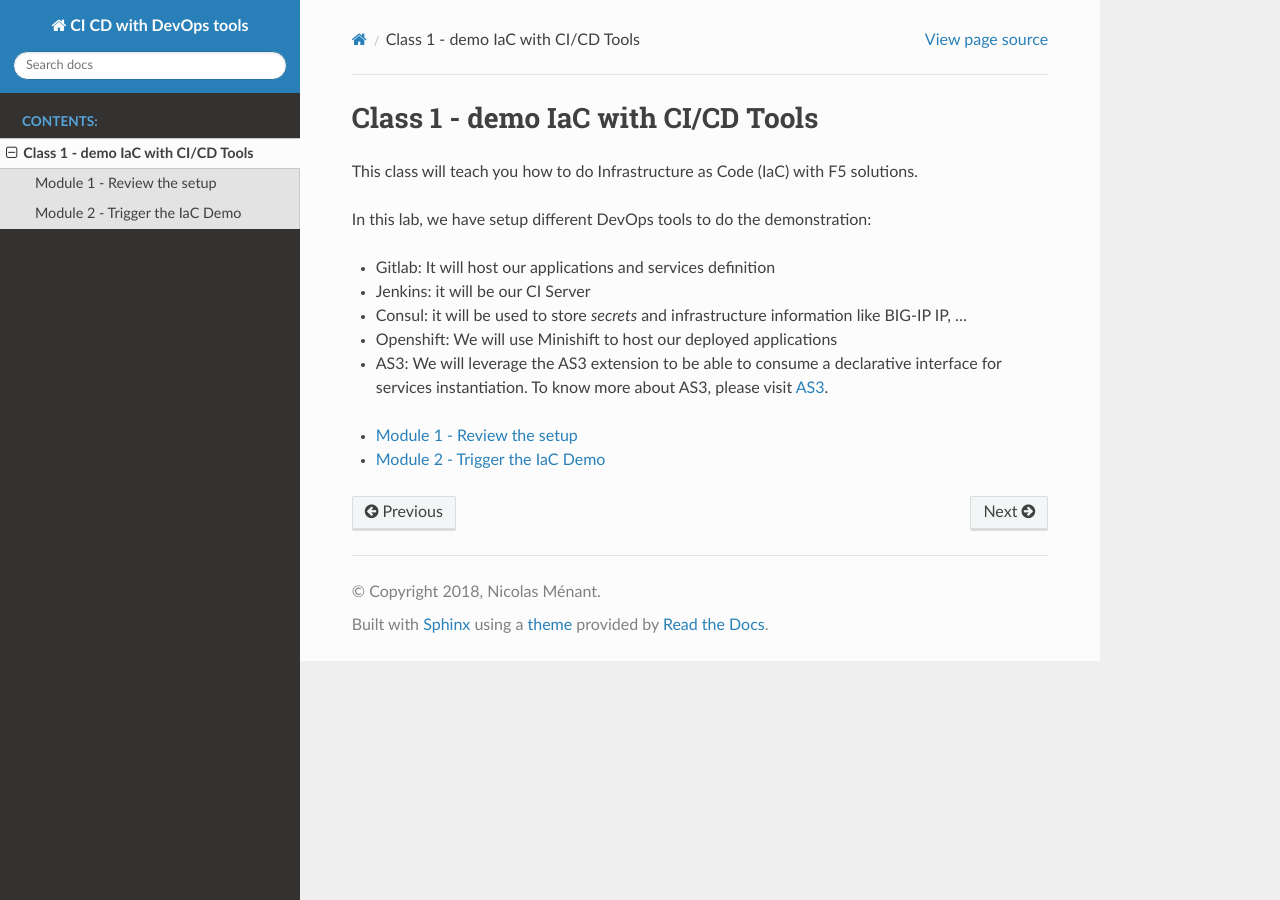
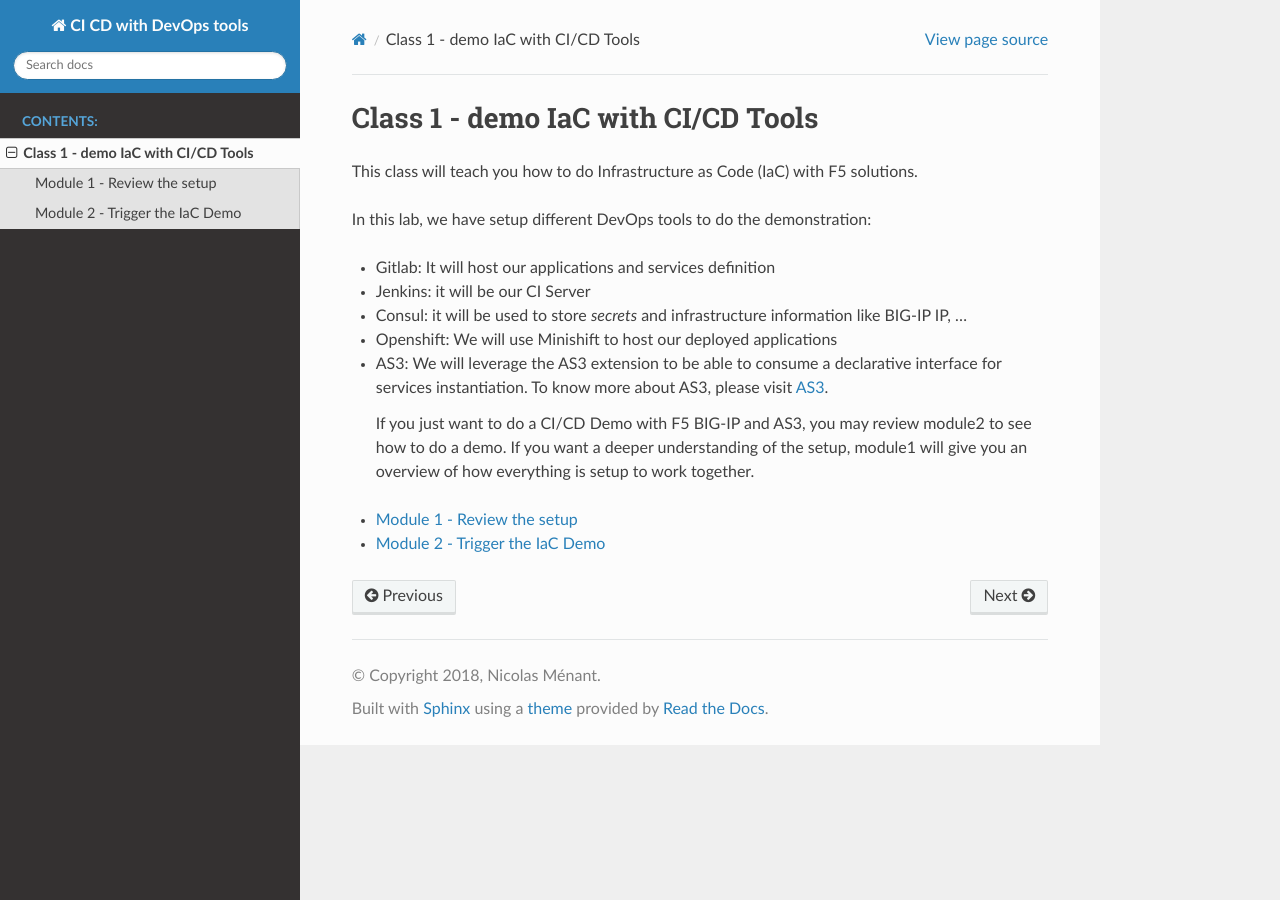
Before and after one commit to nmenant/ci-cd-env-setup, a Sphinx documentation site: the page built from docs/class1/class1.rst, in a window 1280 px wide. Built offline with Sphinx 7.4.7 and the Read the Docs theme 2.0.0, drawn with Linux system fonts in a browser that asks for light colours.

Commit message:
update to Class1 readme

```diff
--- a/docs/class1/class1.rst
+++ b/docs/class1/class1.rst
@@ -15,7 +15,10 @@
 
   .. _AS3: https://clouddocs.f5.com/products/extensions/f5-appsvcs-extension/3/
 
-
+  If you just want to do a CI/CD Demo with F5 BIG-IP and AS3, you may review module2 to see how
+  to do a demo.
+  If you want a deeper understanding of the setup, module1 will give you an overview of how everything
+  is setup to work together.
 
 
 .. toctree::
```
